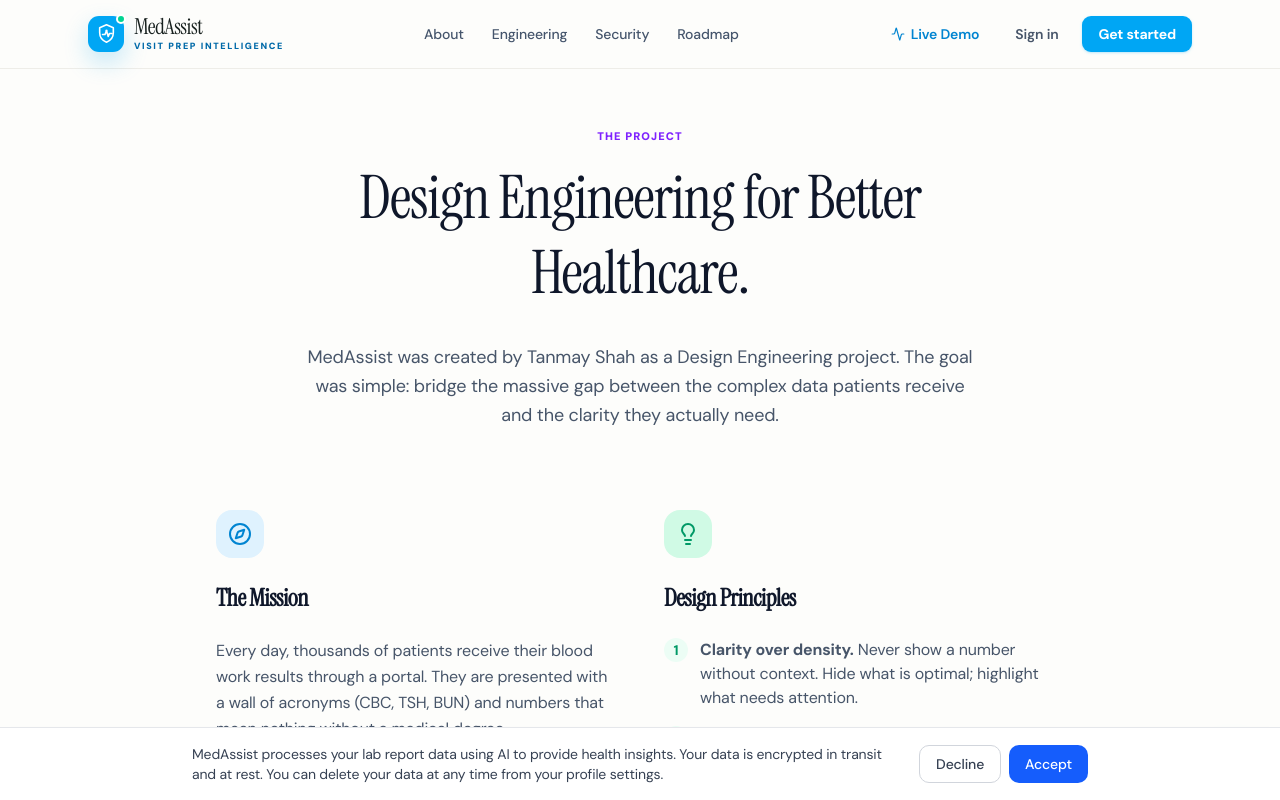
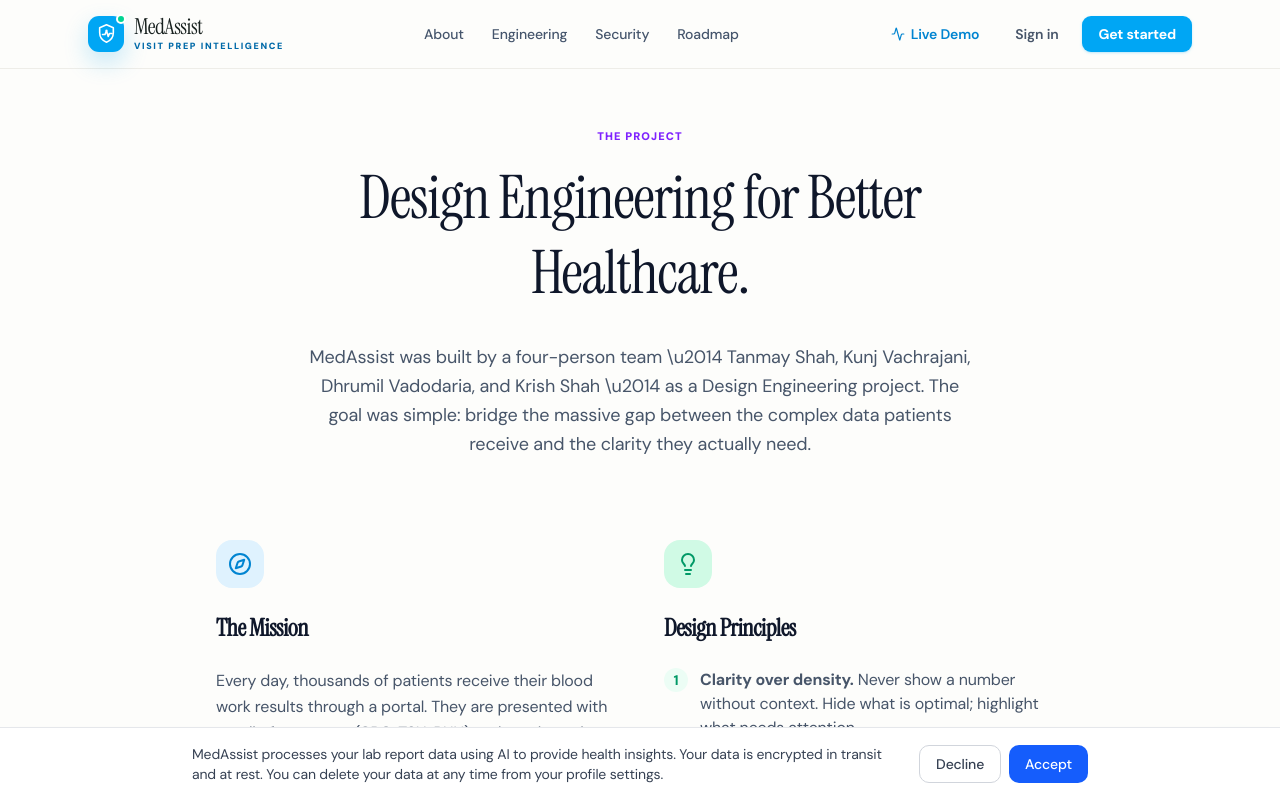
Before and after one commit to TanmayShah29/MedAssist, a Next.js app: page /about in a window 1280 px wide. Built offline with nearby package versions, Linux system fonts and the light colour scheme; no server answers.

Commit message:
feat(about): add team section with all four contributors

```diff
--- a/src/app/about/page.tsx
+++ b/src/app/about/page.tsx
@@ -4,12 +4,48 @@
 import { BrandLockup } from "@/components/branding/brand-lockup";
 import { motion } from "framer-motion";
 import Link from "next/link";
-import { User, Activity, Lightbulb, Compass } from "lucide-react";
+import { Code2, ShieldCheck, FlaskConical, Compass, Lightbulb } from "lucide-react";
 
 const fadeInUp = {
   hidden: { opacity: 0, y: 20 },
   visible: { opacity: 1, y: 0, transition: { duration: 0.6 } }
 };
+
+const teamMembers = [
+  {
+    name: "Tanmay Shah",
+    role: "Lead Developer",
+    bio: "Led the build end to end \u2014 architecture, full-stack engineering, and the design system that ties MedAssist together.",
+    icon: Code2,
+    bg: "bg-sky-100",
+    iconColor: "text-sky-600",
+    github: "https://github.com/TanmayShah29"
+  },
+  {
+    name: "Kunj Vachrajani",
+    role: "Tester & Code Reviewer",
+    bio: "Stress-tested the app and reviewed the codebase, catching edge cases and keeping the code quality bar high.",
+    icon: ShieldCheck,
+    bg: "bg-emerald-100",
+    iconColor: "text-emerald-600"
+  },
+  {
+    name: "Dhrumil Vadodaria",
+    role: "Developer & Researcher",
+    bio: "Contributed to development while researching the clinical data and parsing logic behind MedAssist's core features.",
+    icon: FlaskConical,
+    bg: "bg-violet-100",
+    iconColor: "text-violet-600"
+  },
+  {
+    name: "Krish Shah",
+    role: "Research & UX Strategy",
+    bio: "Researched patient needs and best practices to help shape what MedAssist looks like and how it functions.",
+    icon: Compass,
+    bg: "bg-amber-100",
+    iconColor: "text-amber-600"
+  }
+];
 
 export default function AboutPage() {
   return (
@@ -23,7 +59,7 @@
             Design Engineering for Better Healthcare.
           </h1>
           <p className="text-lg text-[#475569] leading-relaxed max-w-2xl mx-auto">
-            MedAssist was created by Tanmay Shah as a Design Engineering project. The goal was simple: bridge the massive gap between the complex data patients receive and the clarity they actually need.
+            MedAssist was built by a four-person team \u2014 Tanmay Shah, Kunj Vachrajani, Dhrumil Vadodaria, and Krish Shah \u2014 as a Design Engineering project. The goal was simple: bridge the massive gap between the complex data patients receive and the clarity they actually need.
           </p>
         </motion.div>
 
@@ -77,22 +113,36 @@
           initial={{ opacity: 0, y: 20 }}
           whileInView={{ opacity: 1, y: 0 }}
           viewport={{ once: true }}
-          className="bg-white border border-[#EBEAE4] rounded-3xl p-8 sm:p-12 text-center max-w-2xl mx-auto shadow-sm"
+          className="text-center max-w-2xl mx-auto mb-14"
         >
-          <div className="w-20 h-20 bg-slate-100 rounded-full flex items-center justify-center mx-auto mb-6">
-            <User className="w-10 h-10 text-slate-400" />
-          </div>
-          <h3 className="text-xl font-bold text-[#0F172A] mb-3">Tanmay Shah</h3>
-          <p className="text-[13px] font-bold text-sky-600 uppercase tracking-wider mb-6">Design Engineer</p>
-          <p className="text-[#475569] leading-relaxed mb-8">
-            I built MedAssist as a comprehensive capstone project combining Full-Stack Engineering, UI/UX Design, and Clinical Data parsing.
-          </p>
-          <div className="flex justify-center gap-4">
-            <a href="https://github.com/TanmayShah29" target="_blank" rel="noopener noreferrer" className="px-5 py-2.5 bg-[#0F172A] text-white rounded-xl text-sm font-bold hover:bg-[#292524] transition-colors">
-              View GitHub
-            </a>
-          </div>
+          <p className="text-[11px] font-black tracking-widest text-violet-600 uppercase mb-4">Who Built It</p>
+          <h2 className="text-2xl sm:text-3xl font-bold text-[#0F172A]">Meet the Team</h2>
         </motion.div>
+
+        <div className="grid grid-cols-1 sm:grid-cols-2 gap-6 mb-20">
+          {teamMembers.map((member, index) => (
+            <motion.div
+              key={member.name}
+              initial={{ opacity: 0, y: 20 }}
+              whileInView={{ opacity: 1, y: 0 }}
+              viewport={{ once: true }}
+              transition={{ delay: index * 0.08 }}
+              className="bg-white border border-[#EBEAE4] rounded-3xl p-8 text-center shadow-sm flex flex-col items-center"
+            >
+              <div className={`w-16 h-16 ${member.bg} rounded-full flex items-center justify-center mb-5`}>
+                <member.icon className={`w-8 h-8 ${member.iconColor}`} />
+              </div>
+              <h3 className="text-lg font-bold text-[#0F172A] mb-1">{member.name}</h3>
+              <p className={`text-[12px] font-bold ${member.iconColor} uppercase tracking-wider mb-4`}>{member.role}</p>
+              <p className="text-[#475569] text-sm leading-relaxed mb-6">{member.bio}</p>
+              {member.github && (
+                <a href={member.github} target="_blank" rel="noopener noreferrer" className="px-4 py-2 bg-[#0F172A] text-white rounded-xl text-xs font-bold hover:bg-[#292524] transition-colors">
+                  View GitHub
+                </a>
+              )}
+            </motion.div>
+          ))}
+        </div>
       </main>
 
       <footer className="bg-[#0F172A] border-t border-white/5 pt-16 pb-10 px-6">
@@ -121,7 +171,7 @@
             </div>
           </div>
           <div className="flex flex-col sm:flex-row items-center justify-between gap-4 pt-8 border-t border-white/5">
-            <p className="text-[12px] text-slate-600">© 2026 MedAssist · Built by <span className="text-slate-400 font-semibold">Tanmay Shah</span></p>
+            <p className="text-[12px] text-slate-600">© 2026 MedAssist · Built by <span className="text-slate-400 font-semibold">Tanmay Shah, Kunj Vachrajani, Dhrumil Vadodaria & Krish Shah</span></p>
           </div>
         </div>
       </footer>
```
